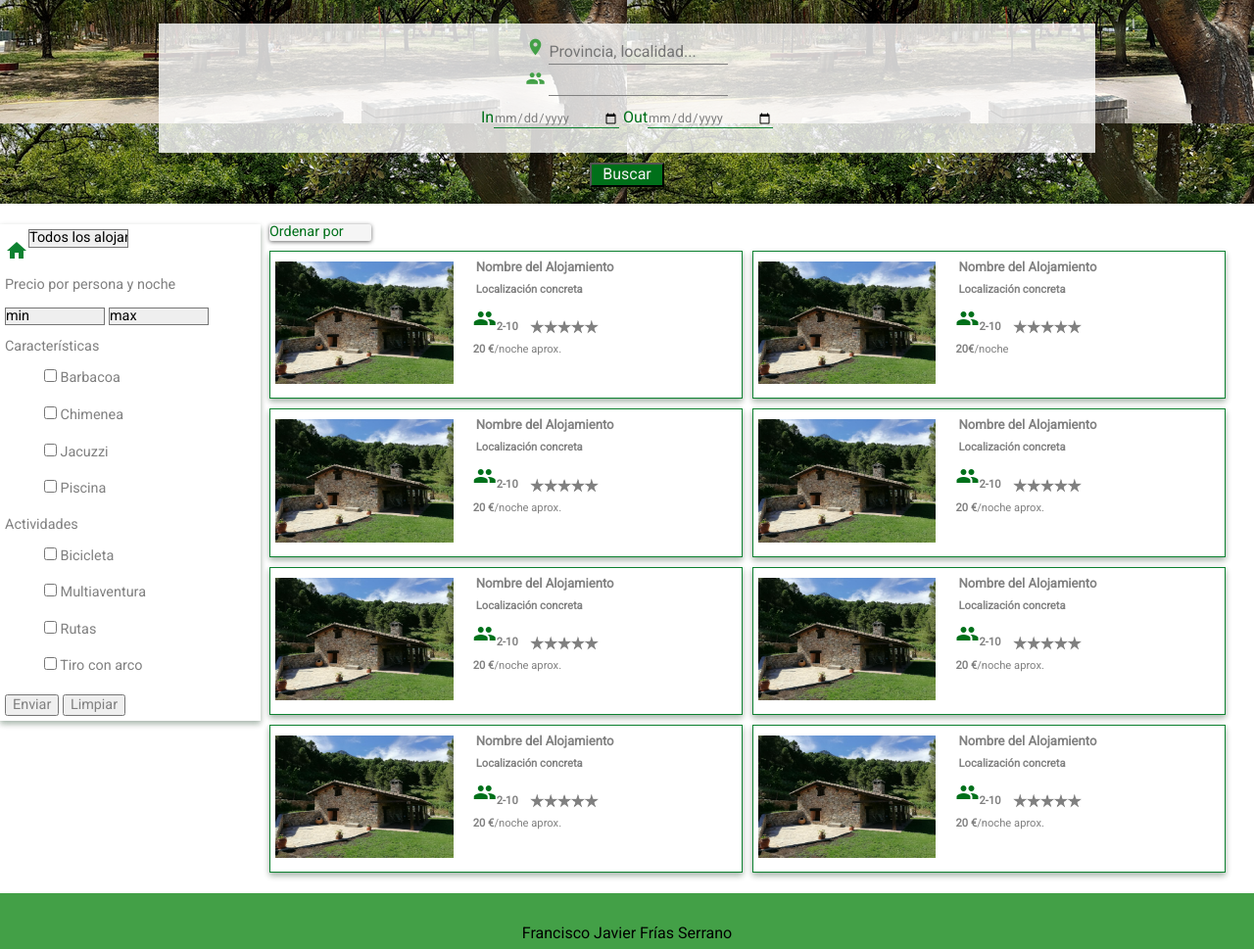
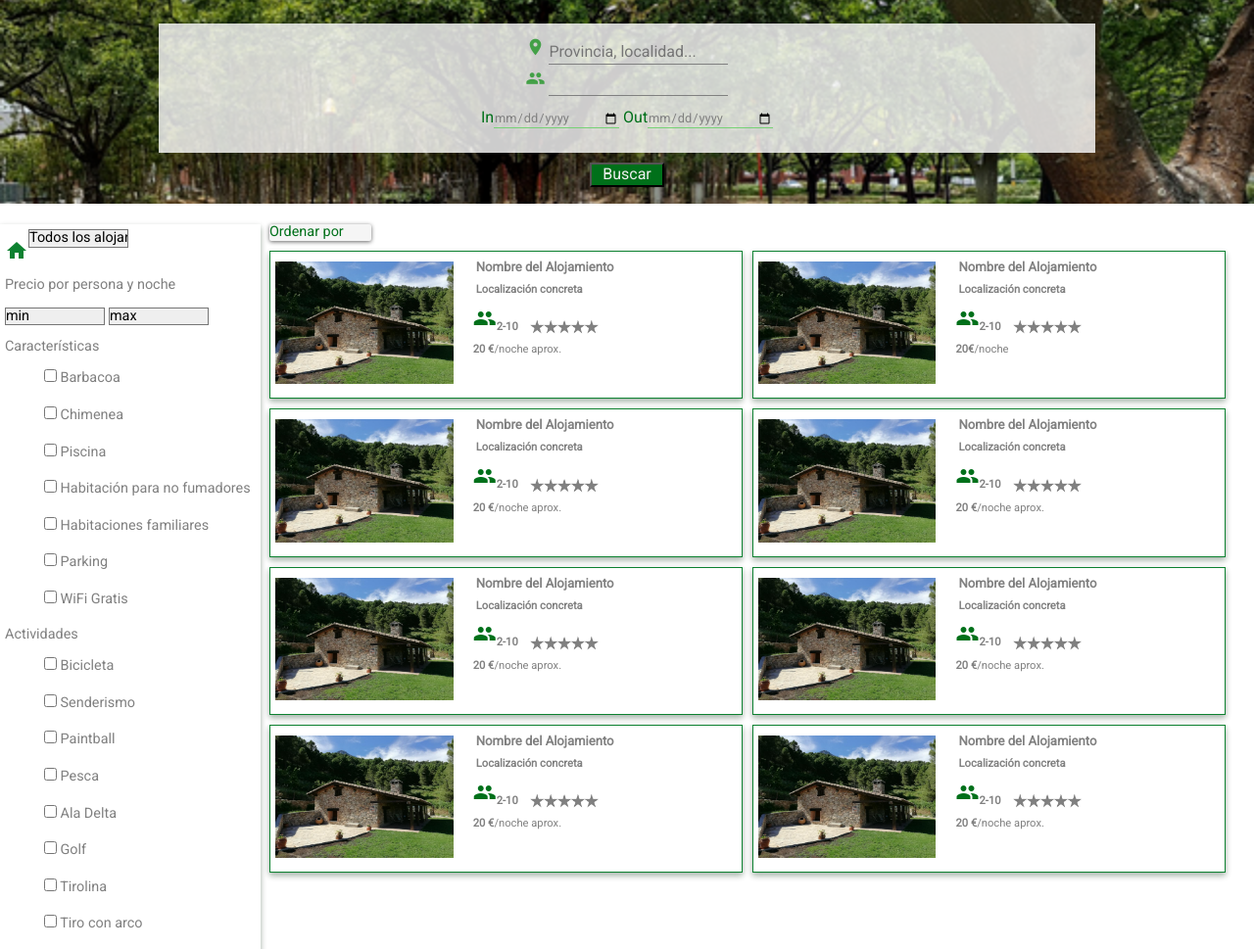
Before and after one commit to Javierfs94/Casas-Rurales, a plain HTML site: page main.html in a window 1280 px wide. Shown: the part 216-1185 px from the top of the page at 98% size. Drawn offline with Linux system fonts and the light colour scheme.

Commit message:
Actualizacion de la maquetación

```diff
--- a/css/main.css
+++ b/css/main.css
@@ -348,6 +348,10 @@ ul {
     width: 100%;
 }
 
+.room img {
+    width: 100%;
+}
+
 #map {
     margin-top: 1.5em;
     margin-bottom: 1.5em;
@@ -365,10 +369,6 @@ ul {
 
 .form h4 {
     text-align: center;
-}
-
-.room img {
-    width: 100%;
 }
 
 .img-room {
@@ -476,9 +476,6 @@ footer {
     scroll-snap-align: center;
 }
 
-
-/*  FORM  */
-
 .form-room .form {
     display: none;
 }
@@ -536,7 +533,7 @@ input[type="date"] {
     padding: 15px;
     background: none;
     border: none;
-    border-bottom: 1px solid #0D8130;
+    border-bottom: 1px solid var(--primario-texto-color-claro);
     font-size: 0.8rem;
 }
 
@@ -550,7 +547,7 @@ input[type="date"] {
 }
 
 .form button:hover {
-    background-color: #074D1C;
+    background-color: var(--primario-texto-color-oscuro);
 }
 
 #form {
@@ -558,7 +555,7 @@ input[type="date"] {
 }
 
 input:focus {
-    border-bottom: 2px solid #074D1C;
+    border-bottom: 2px solid var(--primario-texto-color-oscuro);
 }
 
 .form-room p {
@@ -612,6 +609,9 @@ input:focus {
     .form-room .form {
         display: block;
     }
+    .home-search {
+        background-size: cover;
+    }
     .home-search h3 {
         font-size: 40px;
     }
--- a/main.html
+++ b/main.html
@@ -31,7 +31,7 @@
 
     <main>
         <section class="home-search">
-            <h3>¿Dónde quieres desconectar?</h3>
+            <h3>¿Dónde quieres relajarte?</h3>
             <form action="" method="" accept-charset="utf-8">
                 <div class="inputsHome">
 
@@ -87,14 +87,21 @@
                 <ul>
                     <li><input type="checkbox" name=""><label> Barbacoa</label></li>
                     <li><input type="checkbox" name=""><label> Chimenea</label></li>
-                    <li><input type="checkbox" name=""><label> Jacuzzi</label></li>
                     <li><input type="checkbox" name=""><label> Piscina</label></li>
+                    <li><input type="checkbox" name=""><label> Habitación para no fumadores</label></li>
+                    <li><input type="checkbox" name=""><label> Habitaciones familiares</label></li>
+                    <li><input type="checkbox" name=""><label> Parking</label></li>
+                    <li><input type="checkbox" name=""><label> WiFi Gratis</label></li>
                 </ul>
                 <p>Actividades</p>
                 <ul>
                     <li><input type="checkbox" name=""><label> Bicicleta</label></li>
-                    <li><input type="checkbox" name=""><label> Multiaventura</label></li>
-                    <li><input type="checkbox" name=""><label> Rutas</label></li>
+                    <li><input type="checkbox" name=""><label> Senderismo</label></li>
+                    <li><input type="checkbox" name=""><label> Paintball</label></li>
+                    <li><input type="checkbox" name=""><label> Pesca</label></li>
+                    <li><input type="checkbox" name=""><label> Ala Delta</label></li>
+                    <li><input type="checkbox" name=""><label> Golf</label></li>
+                    <li><input type="checkbox" name=""><label> Tirolina</label></li>
                     <li><input type="checkbox" name=""><label> Tiro con arco</label></li>
                 </ul>
 
```
Also changed, not shown: room.html (+2 -3 lines).
